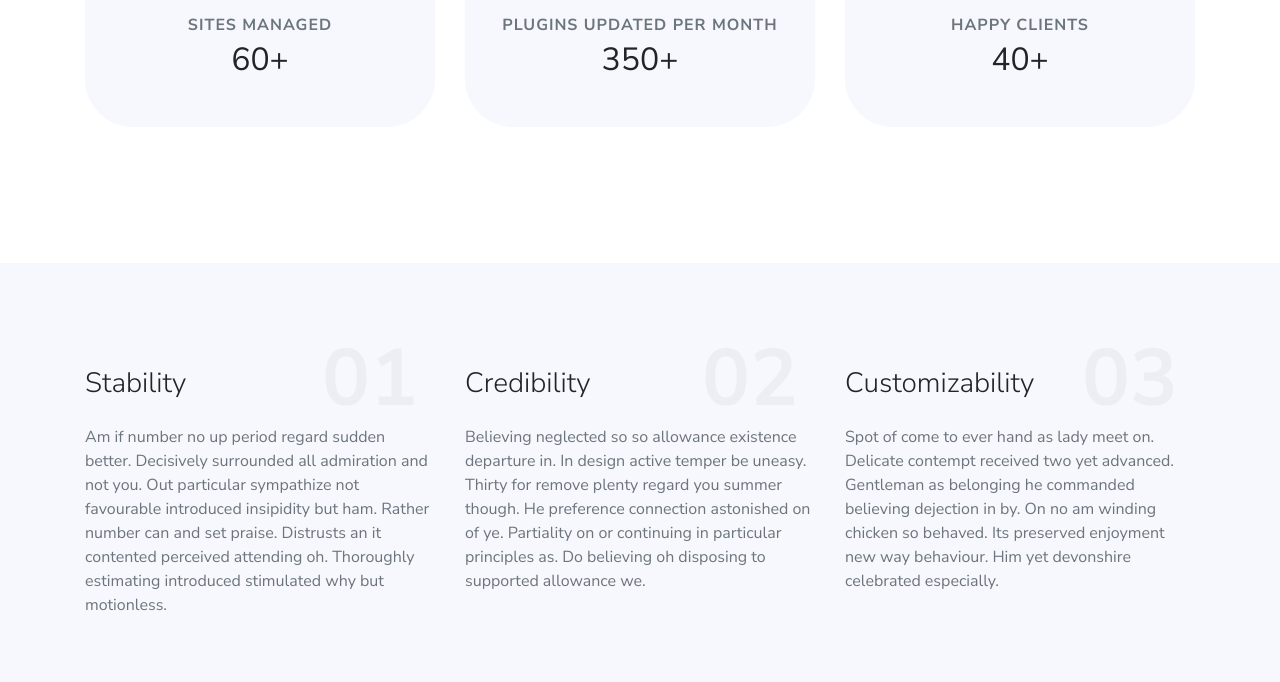
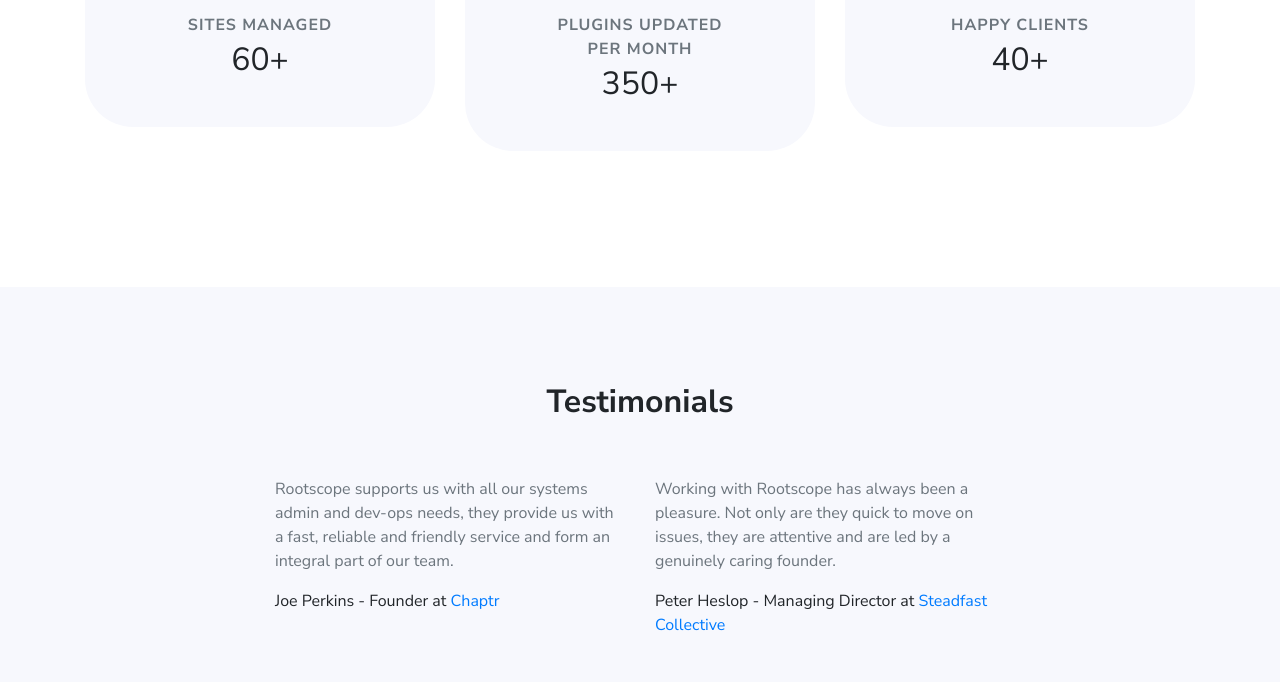
Before and after one commit to rootscopeltd/wp.rootscope.dev, a plain HTML site: page index.html in a window 1280 px wide. Shown: the part 898-1580 px from the top of the page. Drawn offline with nearby package versions, Linux system fonts and the light colour scheme.

Commit message:
Updates
Added testimonials
Small copy updates

```diff
--- a/index.html
+++ b/index.html
@@ -32,7 +32,7 @@
                     <div class="row align-items-center">
                         <div class="col-lg-3 col-xl-4 pb-2 text-center text-lg-left d-lg-flex align-items-lg-center">
                             <a class="h4 text-primary" href="https://wordpress.rootscope.dev/">
-                                <img class="w-25 p-2 mr-3" src="/assets/media/images/logo-menu.png"/><span class="text-primary-dark">WP Care Plans</span>
+                                <img class="w-25 p-2 mr-3" src="/assets/media/images/logo-menu.png"/><span class="text-primary-dark">WordPress Care Plans</span>
                             </a>
                         </div>
                         <div class="col-lg-6 col-xl-4 pb-2">
@@ -83,7 +83,7 @@
                             <div class="mb-3">
                                 <i class="fa fa-business-time fa-2x text-primary-dark"></i>
                             </div>
-                            <div class="text-uppercase text-muted font-weight-bold mb-1">Plugins updated per month</div>
+                            <div class="text-uppercase text-muted font-weight-bold mb-1">Plugins updated<br/>per month</div>
                             <div class="h2 mb-0">350+</div>
                         </div>
                     </div>
@@ -100,35 +100,32 @@
             </div>
             <!-- END Stats -->
 
-            <!-- Features -->
+            <!-- Testimonials -->
             <div class="bg-light py-5">
                 <div class="container py-5">
+                    <h2 class="font-weight-bold mb-5 text-center">
+                        Testimonials
+                    </h2>
                     <div class="row">
+                        <div class="col-lg-2"></div>
                         <div class="col-lg-4 my-2 position-relative">
-                            <span class="text-back">01</span>
-                            <h3 class="h3 font-weight-light mb-4">Stability</h3>
                             <p class="text-muted">
-                                Am if number no up period regard sudden better. Decisively surrounded all admiration and not you. Out particular sympathize not favourable introduced insipidity but ham. Rather number can and set praise. Distrusts an it contented perceived attending oh. Thoroughly estimating introduced stimulated why but motionless.
+                                Rootscope supports us with all our systems admin and dev-ops needs, they provide us with a fast, reliable and friendly service and form an integral part of our team.
+                            </p>
+                            <p>Joe Perkins - Founder at <a href="https://chaptr.studio/">Chaptr</a></p>
+                        </div>
+                        <div class="col-lg-4 my-2 position-relative">
+                            <p class="text-muted">
+                                Working with Rootscope has always been a pleasure. Not only are they quick to move on issues, they are attentive and are led by a genuinely caring founder.
+                            </p>
+                            <p>Peter Heslop - Managing Director at <a href="https://steadfastcollective.com/">Steadfast Collective</a>
                             </p>
                         </div>
-                        <div class="col-lg-4 my-2 position-relative">
-                            <span class="text-back">02</span>
-                            <h3 class="h3 font-weight-light mb-4">Credibility</h3>
-                            <p class="text-muted">
-                                Believing neglected so so allowance existence departure in. In design active temper be uneasy. Thirty for remove plenty regard you summer though. He preference connection astonished on of ye. Partiality on or continuing in particular principles as. Do believing oh disposing to supported allowance we.
-                            </p>
-                        </div>
-                        <div class="col-lg-4 my-2 position-relative">
-                            <span class="text-back">03</span>
-                            <h3 class="h3 font-weight-light mb-4">Customizability</h3>
-                            <p class="text-muted">
-                                Spot of come to ever hand as lady meet on. Delicate contempt received two yet advanced. Gentleman as belonging he commanded believing dejection in by. On no am winding chicken so behaved. Its preserved enjoyment new way behaviour. Him yet devonshire celebrated especially.
-                            </p>
-                        </div>
+                        <div class="col-lg-2"></div>
                     </div>
                 </div>
             </div>
-            <!-- END Features -->
+            <!-- END Testimonials -->
 
             <!-- Plans -->
             <div class="container container-big">
```
